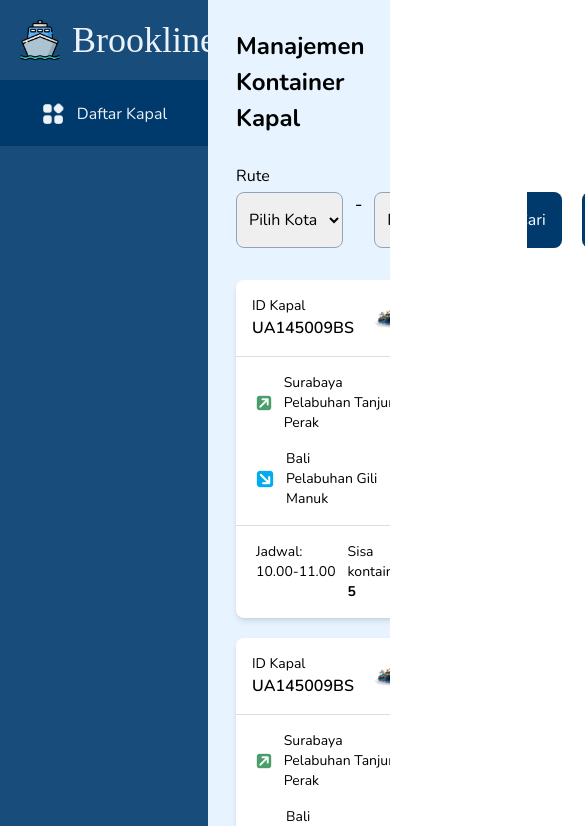
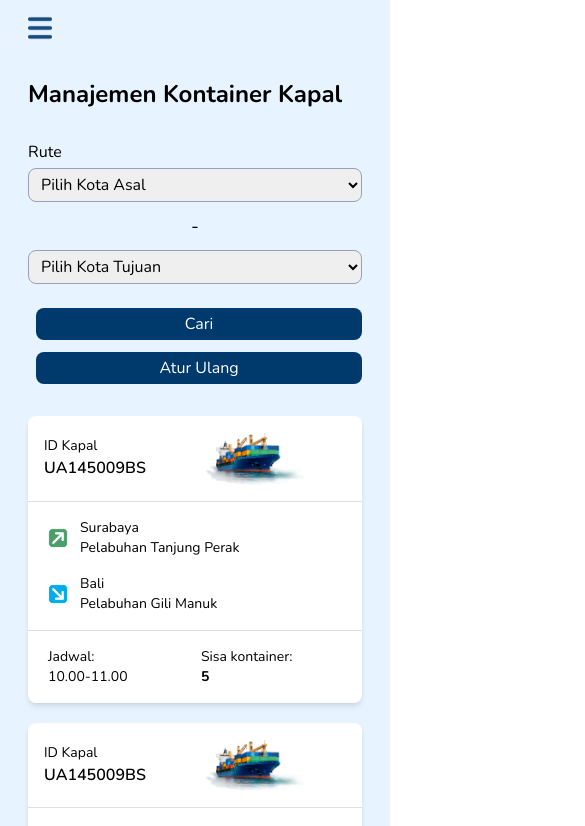
Before and after one commit to adylanrff/brookline, a Next.js app: page / in a window 390 px wide. Shown: the top 826 px of the page, 585 px wide, since content can reach past the window. Built offline with nearby package versions, Linux system fonts and the light colour scheme; a web font is replaced by a local one; what tailgrids would draw is missing.

Commit message:
Add responsive

```diff
--- a/components/Sidebar/index.js
+++ b/components/Sidebar/index.js
@@ -1,8 +1,24 @@
-import React from 'react'
+import React, { useEffect, useState } from 'react'
 
-function Sidebar() {
+function Sidebar({ showSideBarMobile, setShowSideBarMobile }) {
+    const [sideBarPosition, setSideBarPosition] = useState('-left-52')
+
+    const handleBgOnClick = () => {
+        setShowSideBarMobile(false)
+    }
+
+    useEffect(() => {
+        if (showSideBarMobile) {
+            setSideBarPosition('left-0')
+        } else {
+            setSideBarPosition('-left-52')
+        }
+    }, [showSideBarMobile])
+
     return (
-        <div className="fixed flex-1 bg-[#184D7B] min-h-screen w-52 top-0 left-0">
+        <div>
+            {showSideBarMobile && <div onClick={handleBgOnClick} className='bg-black z-10 opacity-50 fixed top-0 left-0 w-[100vw] h-[100vh] lg:hidden' />}
+            <div className={"side-bar-animation fixed flex-1 bg-[#184D7B] z-20 min-h-screen w-52 top-0 lg:left-0 "+sideBarPosition}>
                 <div className="flex gap-3 p-5">
                     <img className="w-10" src='/brookline.png' />
                     <p className="font-title text-[#EDF2F8] text-4xl">Brookline</p>
@@ -17,6 +33,7 @@ function Sidebar() {
                     </div>
                 </div>
             </div>
+        </div>
     )
 }
 
--- a/pages/MainPage.tsx
+++ b/pages/MainPage.tsx
@@ -1,5 +1,4 @@
 import React, { useEffect, useState } from 'react'
-import styles from '../styles/Home.module.css'
 import BaseSection from './section/BaseSection'
 import DetailSection from './section/DetailSection'
 
@@ -24,9 +23,9 @@ export default function MainPage() {
 
   useEffect(() => {
     if (showDetail) {
-      setBasePageWidth('65%')
+      setBasePageWidth('w-full lg:w-[65%]')
     } else {
-      setBasePageWidth('100%')
+      setBasePageWidth('lg:w-full')
     }
   }, [showDetail])
 
@@ -37,8 +36,8 @@ export default function MainPage() {
       showDetail,
       setShowDetail
     }}>
-        <div className="p-0 min-h-screen bg-[#E7F4FF] w-[calc(100%_-_13rem)] ml-52">
-          <div style={{width: `${basePageWidth}`}} className='p-7'>
+        <div className="p-0 min-h-screen bg-[#E7F4FF] w-full lg:w-[calc(100%_-_13rem)] lg:ml-52 mt-14 lg:mt-0">
+          <div className={'px-7 py-5 lg:p-7 ' + basePageWidth}>
             <BaseSection />
           </div>
           <DetailSection />
--- a/pages/components/Card.tsx
+++ b/pages/components/Card.tsx
@@ -11,7 +11,7 @@ function Card({ data }) {
     }
 
     return (
-        <div className='shadow-md bg-[white] rounded-lg hover:cursor-pointer' onClick={handleClick}>
+        <div className='shadow-md bg-[white] rounded-lg hover:cursor-pointer w-full md:w-[calc(50%_-_14px)] lg:w-fit' onClick={handleClick}>
             <div className='flex p-4 items-center gap-5'>
                 <div className='flex-1'>
                     <p className='font-body text-sm'>ID Kapal</p>
--- /dev/null
+++ b/pages/components/Header.tsx
@@ -0,0 +1,13 @@
+function Header({ setShowSideBarMobile }) {
+    const handleBurgerOnClick = () => {
+        setShowSideBarMobile(true)
+    }
+
+    return (
+        <div className='w-full'>
+            <img onClick={handleBurgerOnClick} className='w-6 hover:cursor-pointer' src='/burger.png' />
+        </div>
+    )
+}
+
+export default Header
--- a/pages/components/SearchRouteForm.tsx
+++ b/pages/components/SearchRouteForm.tsx
@@ -2,22 +2,22 @@ import React from 'react'
 
 function SearchRouteForm({ cities, onSelectChange, onSubmit, onReset }) {
     return (
-        <form onSubmit={onSubmit} className='flex gap-3'>
-            <select name='departure' value={cities.departure} onChange={onSelectChange} className='px-2 py-1 font-body border-[1.5px] border-slate-400 rounded-lg w-[200px] hover:cursor-pointer' placeholder='Asal'>
-                <option value="" disabled hidden>Pilih Kota</option>
+        <form onSubmit={onSubmit} className='flex gap-3 flex-wrap'>
+            <select name='departure' value={cities.departure} onChange={onSelectChange} className='px-2 py-1 font-body border-[1.5px] border-slate-400 rounded-lg w-full md:w-1/3 lg:w-[200px] hover:cursor-pointer' placeholder='Asal'>
+                <option value="" disabled hidden>Pilih Kota Asal</option>
                 <option value={'Surabaya'}>Surabaya</option>
                 <option value={'Depok'}>Depok</option>
                 <option value={'Bali'}>Bali</option>
             </select>
-            <span>-</span>
-            <select name='arrival' value={cities.arrival} onChange={onSelectChange} className='px-2 py-1 font-body border-[1.5px] border-slate-400 rounded-lg w-[200px] hover:cursor-pointer' placeholder='Tujuan'>
-                <option value="" disabled hidden>Pilih Kota</option>
+            <span className='text-center w-full md:w-fit'>-</span>
+            <select name='arrival' value={cities.arrival} onChange={onSelectChange} className='px-2 py-1 font-body border-[1.5px] border-slate-400 rounded-lg w-full md:w-1/3 lg:w-[200px] hover:cursor-pointer' placeholder='Tujuan'>
+                <option value="" disabled hidden>Pilih Kota Tujuan</option>
                 <option value={'Surabaya'}>Surabaya</option>
                 <option value={'Depok'}>Depok</option>
                 <option value={'Bali'}>Bali</option>
             </select>
-            <button type='submit' className='font-body px-4 py-1 bg-[#003A6C] rounded-lg text-white ml-2'>Cari</button>
-            <button onClick={onReset} className='font-body px-4 py-1 bg-[#003A6C] rounded-lg text-white ml-2'>Atur Ulang</button>
+            <button type='submit' className='font-body px-4 py-1 bg-[#003A6C] rounded-lg text-white ml-2 w-full md:w-1/3 lg:w-fit mt-3 md:mt-2 lg:mt-0'>Cari</button>
+            <button onClick={onReset} className='font-body px-4 py-1 bg-[#003A6C] rounded-lg text-white ml-2 w-full md:w-1/3 lg:w-fit md:mt-2 lg:mt-0'>Atur Ulang</button>
         </form>
     )
 }
--- a/pages/index.js
+++ b/pages/index.js
@@ -1,9 +1,13 @@
+import React, { useState } from 'react'
 import Head from 'next/head'
 import Sidebar from '../components/Sidebar'
 import styles from '../styles/Home.module.css'
 import MainPage from './MainPage'
+import Header from './components/Header'
 
 export default function Home() {
+  const [showSideBarMobile, setShowSideBarMobile] = useState(false)
+
   return (
     <div className={styles.container}>
       <Head>
@@ -11,7 +15,10 @@ export default function Home() {
       </Head>
       <main>
         <div className='flex flex-row flex-1'>
-          <Sidebar />
+          <div className='px-7 py-4 lg:p-0 lg:hidden fixed top-0 left-0 w-full bg-[#E7F4FF]'>
+            <Header setShowSideBarMobile={setShowSideBarMobile} />
+          </div>
+          <Sidebar showSideBarMobile={showSideBarMobile} setShowSideBarMobile={setShowSideBarMobile} />
           <MainPage />
         </div>
       </main>
--- a/pages/section/DetailSection.tsx
+++ b/pages/section/DetailSection.tsx
@@ -32,15 +32,19 @@ function DetailSection() {
         setCapacityPercentage(percentage)
 
         if (currentShip.showDetail === true) {
-            setDetailContentPosition('0')
+            setDetailContentPosition('right-0')
         } else {
-            setDetailContentPosition('-35%')
+            setDetailContentPosition('right-[-100%] lg:right-[-35%]')
         }
     }, [currentShip])
 
     return (
-        <div style={{right: `${detailContentPosition}`}} className='fixed w-[35%] h-full p-7 top-0 bg-white overflow-scroll detail-box-animation'>
-            {!isEmpty(data) &&
+        <div>
+            {!isEmpty(data) && currentShip.showDetail &&
+                <div className='bg-black z-10 opacity-50 fixed top-0 left-0 w-[100vw] h-[100vh] lg:hidden' />
+            }
+            {!isEmpty(data) && currentShip.showDetail &&
+                <div className={'fixed w-full md:w-[60%] lg:w-[35%] z-30 h-full p-7 top-0 bg-white overflow-scroll detail-box-animation ' + detailContentPosition}>
                     <div className='relative'>
                         <img className="w-6 absolute top-0 left-0 hover:cursor-pointer" onClick={handleCloseButtonClick} src='/previous.png' />
                         <p className='font-body text-[24px] font-bold mb-7 text-right'>{data.id}</p>
@@ -126,6 +130,7 @@ function DetailSection() {
                             </button>
                         </div>
                     </div>
+                </div>
             }
         </div>
     )
--- a/styles/globals.css
+++ b/styles/globals.css
@@ -23,3 +23,8 @@ a {
   transition: right .3s ease-in-out;
   -webkit-transition: right .3s ease-in-out;
 }
+
+.side-bar-animation {
+  transition: left .3s ease-in-out;
+  -webkit-transition: left .3s ease-in-out;
+}
```
Also changed, not shown: public/burger.png (added). Lines whose indentation alone changed are shown as unchanged.
